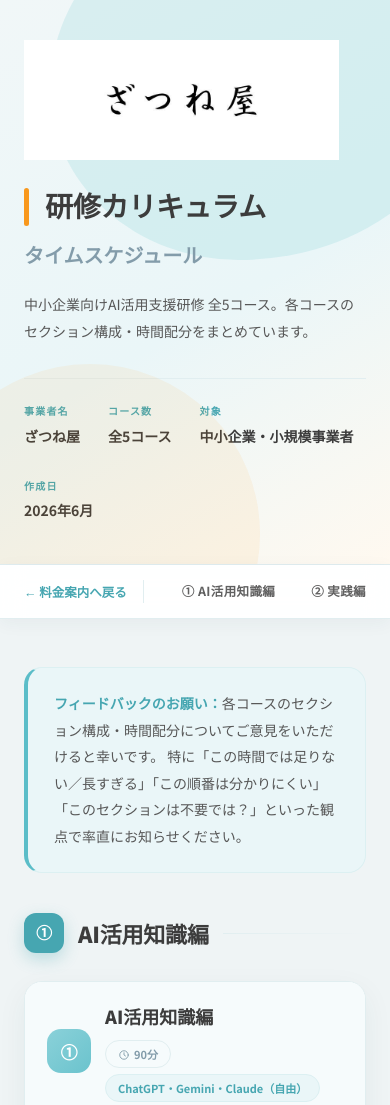
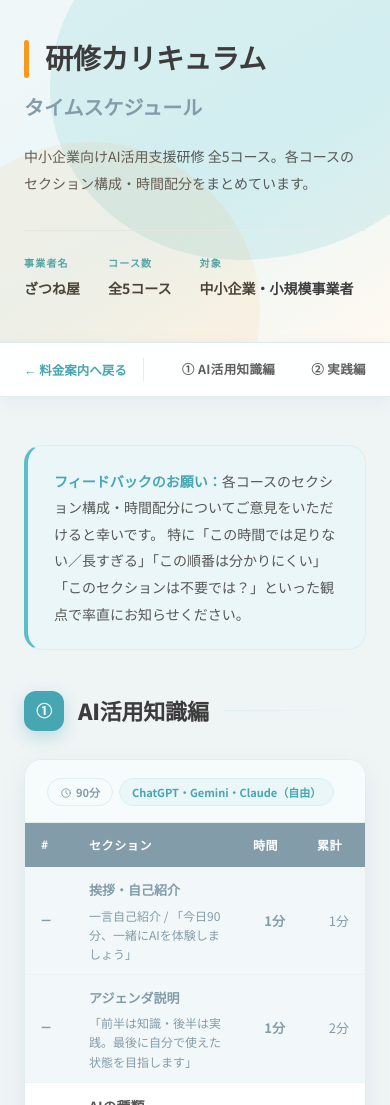
Before and after one commit to zatune-gif/kurashi-no-dodai-log, a website: page 00-01_han-ai/13_ai-diagnosis-tool/curriculum.html in a window 390 px wide. Shown: the top 1105 px of the page. Drawn offline with Linux system fonts and the light colour scheme.

Commit message:
fix: curriculum.htmlの作成日表示・ロゴ画像・コース項番の重複を削除
・カバーのメタ情報から不要な「作成日」を削除
・このページ単体では統一性のないロゴ画像を削除
・各コースでセクション見出しとカード内ヘッダーに①〜⑤とコース名が
  二重表示されていたため、カード内は時間・使用ツールのタグのみに整理

```diff
--- a/00-01_han-ai/13_ai-diagnosis-tool/curriculum.html
+++ b/00-01_han-ai/13_ai-diagnosis-tool/curriculum.html
@@ -47,7 +47,7 @@
       font-size: 15px;
       -webkit-font-smoothing: antialiased;
     }
-    h1, .section-title, .course-head-name { font-family: 'Noto Sans JP', sans-serif; }
+    h1, .section-title { font-family: 'Noto Sans JP', sans-serif; }
 
     /* ── カバー ── */
     .cover {
@@ -75,18 +75,6 @@
       width: 340px; height: 340px;
       border-radius: 50%;
       background: rgba(248,152,29,0.08);
-    }
-
-    .cover-logo {
-      margin-bottom: 28px;
-      position: relative;
-    }
-
-    .cover-logo img {
-      height: 168px;
-      max-width: 100%;
-      width: auto;
-      display: block;
     }
 
     .cover h1 {
@@ -306,33 +294,6 @@
       display: flex;
       align-items: center;
       gap: 14px;
-    }
-
-    .course-icon {
-      width: 44px; height: 44px;
-      border-radius: 14px;
-      display: flex;
-      align-items: center;
-      justify-content: center;
-      font-size: 17px;
-      font-weight: 900;
-      color: #fff;
-      flex-shrink: 0;
-    }
-
-    .ci-1 { background: linear-gradient(135deg, #8AD1D9, #6BC3CD); }
-    .ci-2 { background: linear-gradient(135deg, #6BC3CD, #5BBDC8); }
-    .ci-3 { background: linear-gradient(135deg, #5BBDC8, #46A6B1); }
-    .ci-4 { background: linear-gradient(135deg, #46A6B1, #3B929C); }
-    .ci-5 { background: linear-gradient(135deg, #3B929C, #33808A); }
-
-    .course-head-info { flex: 1; }
-
-    .course-head-name {
-      font-size: 18px;
-      font-weight: 900;
-      color: var(--heading);
-      margin-bottom: 6px;
     }
 
     .course-tags {
@@ -561,7 +522,6 @@
     @media (max-width: 700px) {
       .cover { padding: 40px 24px; }
       .cover h1 { font-size: 28px; }
-      .cover-logo img { height: 120px; }
       .cover-title-row { flex-direction: column; gap: 8px; }
       .cover-title-label { border-left: none; padding-left: 0; }
       .nav-brand { display: none; }
@@ -572,9 +532,6 @@
 
 <!-- カバー -->
 <div class="cover">
-  <div class="cover-logo">
-    <img src="./logo.jpg" alt="ざつね屋">
-  </div>
   <div class="cover-title-row">
     <h1><span></span>研修カリキュラム</h1>
     <div class="cover-title-label">タイムスケジュール</div>
@@ -592,10 +549,6 @@
     <div class="cover-meta-item">
       <div class="cover-meta-label">対象</div>
       <div class="cover-meta-value">中小企業・小規模事業者</div>
-    </div>
-    <div class="cover-meta-item">
-      <div class="cover-meta-label">作成日</div>
-      <div class="cover-meta-value">2026年6月</div>
     </div>
   </div>
 </div>
@@ -633,13 +586,9 @@
     </div>
     <div class="course-card">
       <div class="course-head">
-        <div class="course-icon ci-1">①</div>
-        <div class="course-head-info">
-          <div class="course-head-name">AI活用知識編</div>
         <div class="course-tags">
           <span class="tag tag-time"><svg viewBox="0 0 24 24"><circle cx="12" cy="12" r="8.5"/><path d="M12 7.5V12l3 2"/></svg>90分</span>
           <span class="tag tag-tool">ChatGPT・Gemini・Claude（自由）</span>
-          </div>
         </div>
       </div>
       <table class="timetable">
@@ -747,13 +696,9 @@
     </div>
     <div class="course-card">
       <div class="course-head">
-        <div class="course-icon ci-2">②</div>
-        <div class="course-head-info">
-          <div class="course-head-name">実践編（文書系）</div>
         <div class="course-tags">
           <span class="tag tag-time"><svg viewBox="0 0 24 24"><circle cx="12" cy="12" r="8.5"/><path d="M12 7.5V12l3 2"/></svg>120分</span>
           <span class="tag tag-tool">Gemini 無料版</span>
-          </div>
         </div>
       </div>
       <table class="timetable">
@@ -842,13 +787,9 @@
     </div>
     <div class="course-card">
       <div class="course-head">
-        <div class="course-icon ci-3">③</div>
-        <div class="course-head-info">
-          <div class="course-head-name">実践編（画像系）</div>
         <div class="course-tags">
           <span class="tag tag-time"><svg viewBox="0 0 24 24"><circle cx="12" cy="12" r="8.5"/><path d="M12 7.5V12l3 2"/></svg>120分</span>
           <span class="tag tag-tool">Canva 無料版</span>
-          </div>
         </div>
       </div>
       <table class="timetable">
@@ -943,13 +884,9 @@
     </div>
     <div class="course-card">
       <div class="course-head">
-        <div class="course-icon ci-4">④</div>
-        <div class="course-head-info">
-          <div class="course-head-name">実践編（動画系）</div>
         <div class="course-tags">
           <span class="tag tag-time"><svg viewBox="0 0 24 24"><circle cx="12" cy="12" r="8.5"/><path d="M12 7.5V12l3 2"/></svg>120分</span>
           <span class="tag tag-tool">CapCut 無料版</span>
-          </div>
         </div>
       </div>
       <table class="timetable">
@@ -1045,13 +982,9 @@
     </div>
     <div class="course-card">
       <div class="course-head">
-        <div class="course-icon ci-5">⑤</div>
-        <div class="course-head-info">
-          <div class="course-head-name">実践編（Claude Code 特化）</div>
         <div class="course-tags">
           <span class="tag tag-time"><svg viewBox="0 0 24 24"><circle cx="12" cy="12" r="8.5"/><path d="M12 7.5V12l3 2"/></svg>120分</span>
           <span class="tag tag-tool">Claude Code（Proプラン必須）</span>
-          </div>
         </div>
       </div>
       <table class="timetable">
```
Lines whose indentation alone changed are shown as unchanged.
